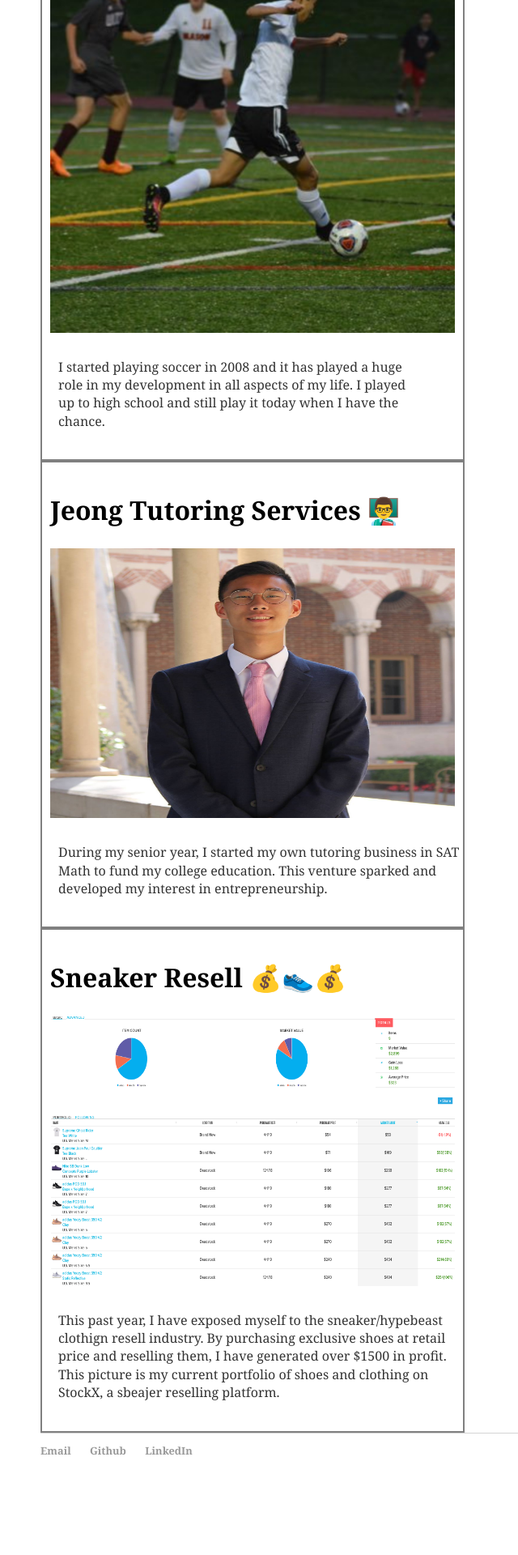
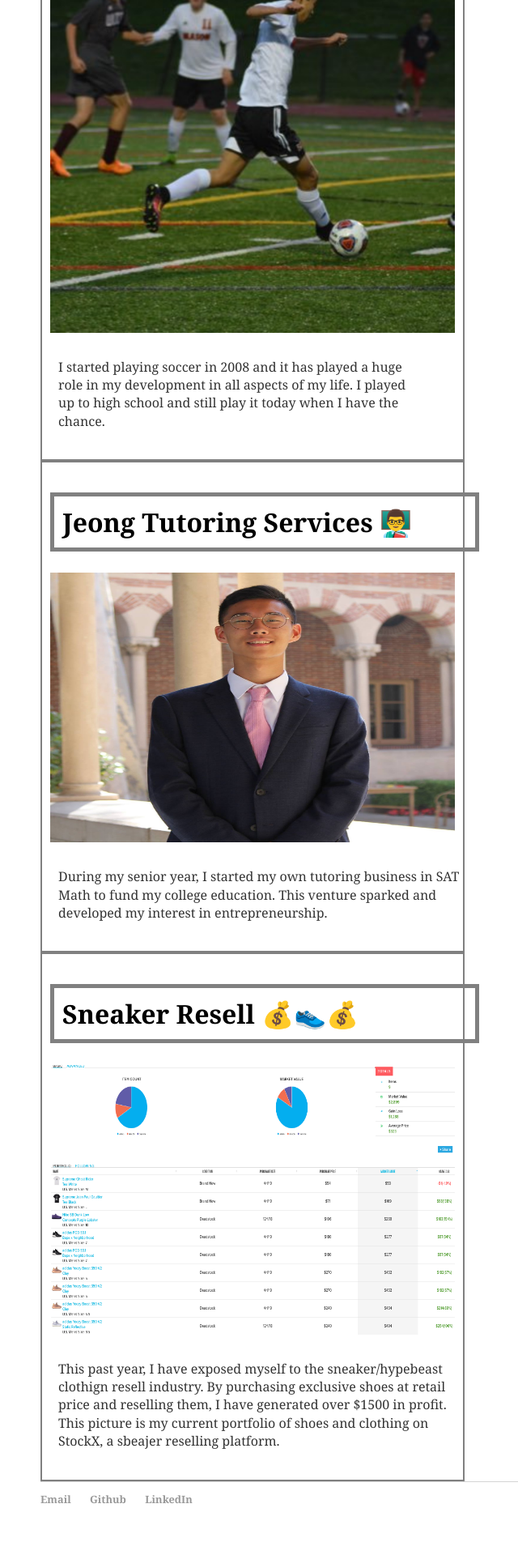
Before and after one commit to Haeju1/Haeju1.github.io, a Jekyll site: the page built from about/index.html, in a window 1280 px wide. Shown: the part 1180-3100 px from the top of the page at 81% size, without its empty margins (142-782 px from the left). Built offline with Jekyll 4.4.1, drawn with Linux system fonts in a browser that asks for light colours; before the commit the page ends 3040 px from its top, so only the background shows below that.

Commit message:
Update about.css

```diff
--- a/css/about.css
+++ b/css/about.css
@@ -31,8 +31,8 @@ h1 {
 h2 {
     font-size: 2em;
     font-family:'Georgia';
-    /* padding: 10px; */
-    /* border: 5px solid gray; */
+    padding: 10px;
+    border: 5px solid gray;
 }
 .about
 {
```
